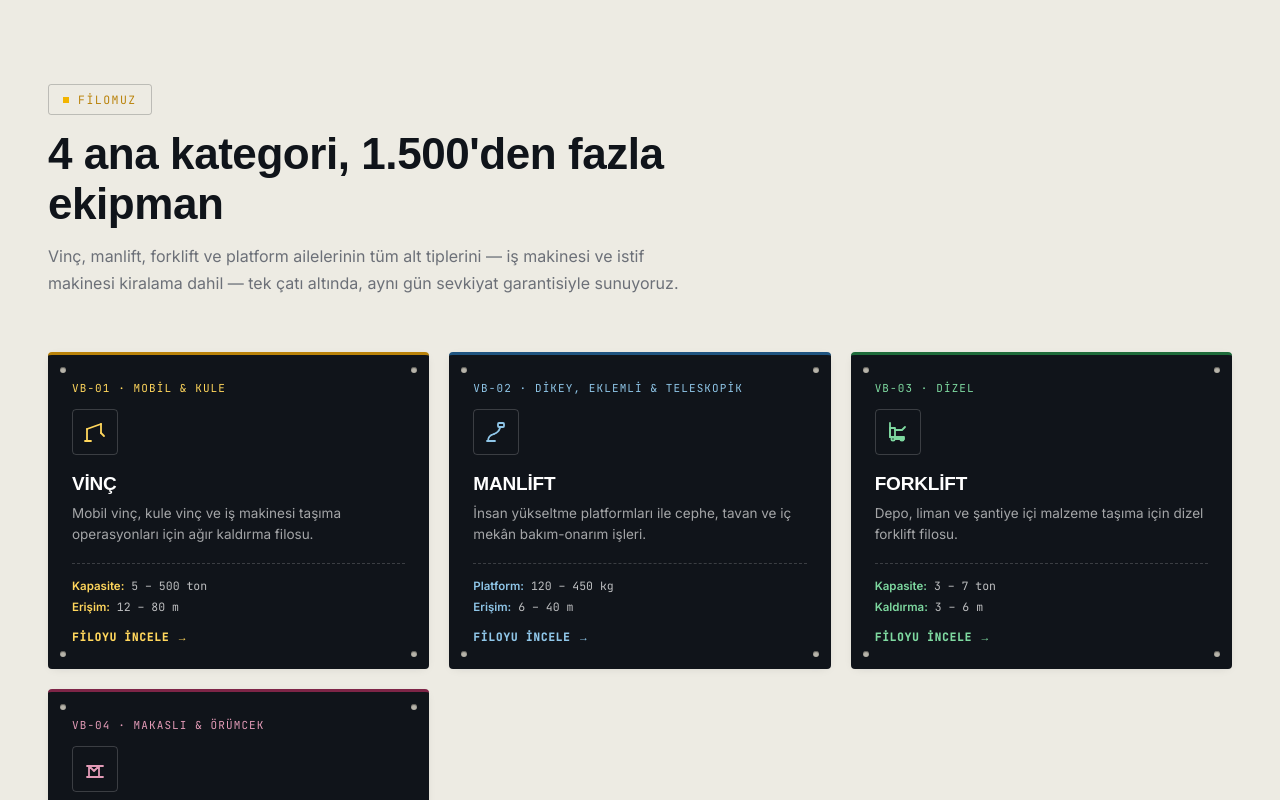
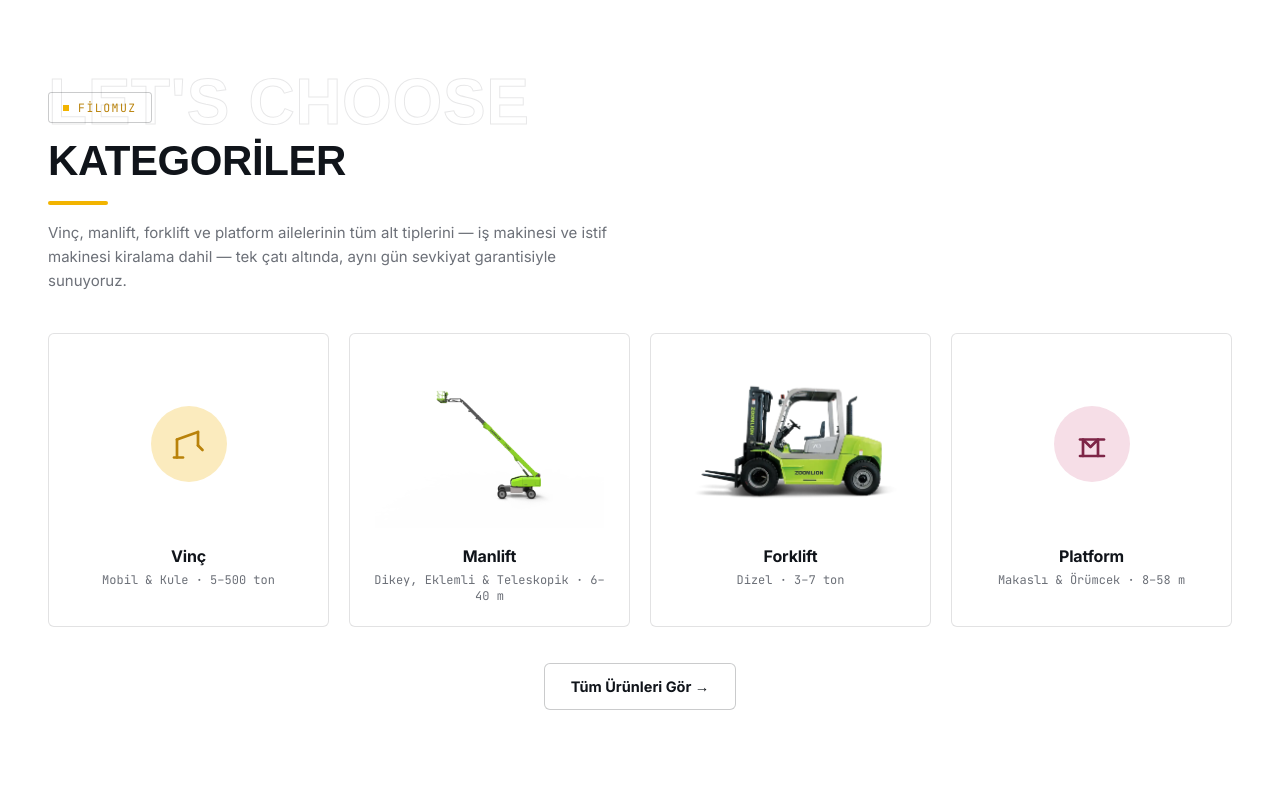
Before and after one commit to fatihemincakiroglu/vincburada, a Next.js app: page / in a window 1280 px wide. Shown: the part 1260-2060 px from the top of the page. Built offline with nearby package versions, Linux system fonts and the light colour scheme; a web font is replaced by a local one.

Commit message:
Beyaz premium tema ve yeni kategori vitrin tasarimi

```diff
--- a/app/page.tsx
+++ b/app/page.tsx
@@ -92,22 +92,22 @@ export default function Home() {
       {/* ============ EQUIPMENT NAMEPLATES ============ */}
       <section id="filo" style={{ paddingTop: "88px" }}>
         <div className="wrap">
-          <div className="section-head">
+          <div className="ghost-head">
+            <span className="ghost-text">LET&apos;S CHOOSE</span>
             <span className="eyebrow">Filomuz</span>
-            <h2>4 ana kategori, 1.500&apos;den fazla ekipman</h2>
-            <p>
+            <h2>Kategoriler</h2>
+            <div className="underline"></div>
+            <p style={{ marginTop: "16px", maxWidth: "560px" }}>
               Vinç, manlift, forklift ve platform ailelerinin tüm alt tiplerini — iş
               makinesi ve istif makinesi kiralama dahil — tek çatı altında, aynı gün
               sevkiyat garantisiyle sunuyoruz.
             </p>
           </div>
 
-          <div className="hx-plate-grid">
-            <a className="hx-plate cat-vinc" href="/vinc">
-              <span className="rivet-b1"></span>
-              <span className="rivet-b2"></span>
-              <span className="code">VB-01 · MOBİL &amp; KULE</span>
-              <span className="ic">
+          <div className="cat-showcase-grid">
+            <a className="cat-showcase-card cat-vinc" href="/vinc">
+              <div className="cat-showcase-media">
+                <span className="cat-showcase-icon">
                   <svg viewBox="0 0 24 24" fill="none" stroke="currentColor" strokeWidth="1.8">
                     <path d="M4 21V9" strokeLinecap="round" />
                     <path d="M4 9l14-5" strokeLinecap="round" strokeLinejoin="round" />
@@ -116,77 +116,45 @@ export default function Home() {
                     <path d="M2 21h6" strokeLinecap="round" />
                   </svg>
                 </span>
+              </div>
               <h3>Vinç</h3>
-              <p>Mobil vinç, kule vinç ve iş makinesi taşıma operasyonları için ağır kaldırma filosu.</p>
-              <div className="specs">
-                <div><b>Kapasite:</b> 5 – 500 ton</div>
-                <div><b>Erişim:</b> 12 – 80 m</div>
-              </div>
-              <span className="more">Filoyu İncele →</span>
+              <span className="sub">Mobil &amp; Kule · 5–500 ton</span>
             </a>
 
-            <a className="hx-plate cat-manlift" href="/manlift">
-              <span className="rivet-b1"></span>
-              <span className="rivet-b2"></span>
-              <span className="code">VB-02 · DİKEY, EKLEMLİ &amp; TELESKOPİK</span>
-              <span className="ic">
-                <svg viewBox="0 0 24 24" fill="none" stroke="currentColor" strokeWidth="1.8">
-                  <path d="M4 21c0-4 2-6 6-7" strokeLinecap="round" />
-                  <path d="M10 14c3-1 5-3 6-6" strokeLinecap="round" />
-                  <rect x="14" y="3" width="6" height="4" rx="1" />
-                  <path d="M3 21h8" strokeLinecap="round" />
-                </svg>
-              </span>
+            <a className="cat-showcase-card cat-manlift" href="/manlift">
+              <div className="cat-showcase-media">
+                <img src="/products/zoomlion-zt38je.webp" alt="Manlift" />
+              </div>
               <h3>Manlift</h3>
-              <p>İnsan yükseltme platformları ile cephe, tavan ve iç mekân bakım-onarım işleri.</p>
-              <div className="specs">
-                <div><b>Platform:</b> 120 – 450 kg</div>
-                <div><b>Erişim:</b> 6 – 40 m</div>
-              </div>
-              <span className="more">Filoyu İncele →</span>
+              <span className="sub">Dikey, Eklemli &amp; Teleskopik · 6–40 m</span>
             </a>
 
-            <a className="hx-plate cat-forklift" href="/forklift">
-              <span className="rivet-b1"></span>
-              <span className="rivet-b2"></span>
-              <span className="code">VB-03 · DİZEL</span>
-              <span className="ic">
-                <svg viewBox="0 0 24 24" fill="none" stroke="currentColor" strokeWidth="1.8">
-                  <path d="M4 3v14" strokeLinecap="round" />
-                  <path d="M4 8h5v9H4z" strokeLinejoin="round" />
-                  <path d="M9 10h7l3-3" strokeLinecap="round" strokeLinejoin="round" />
-                  <circle cx="7" cy="19" r="1.6" />
-                  <circle cx="16" cy="19" r="1.6" />
-                  <path d="M9 17h9v2H9z" strokeLinejoin="round" />
-                </svg>
-              </span>
+            <a className="cat-showcase-card cat-forklift" href="/forklift">
+              <div className="cat-showcase-media">
+                <img src="/products/zoomlion-fd70.webp" alt="Forklift" />
+              </div>
               <h3>Forklift</h3>
-              <p>Depo, liman ve şantiye içi malzeme taşıma için dizel forklift filosu.</p>
-              <div className="specs">
-                <div><b>Kapasite:</b> 3 – 7 ton</div>
-                <div><b>Kaldırma:</b> 3 – 6 m</div>
-              </div>
-              <span className="more">Filoyu İncele →</span>
+              <span className="sub">Dizel · 3–7 ton</span>
             </a>
 
-            <a className="hx-plate cat-platform" href="/platform">
-              <span className="rivet-b1"></span>
-              <span className="rivet-b2"></span>
-              <span className="code">VB-04 · MAKASLI &amp; ÖRÜMCEK</span>
-              <span className="ic">
+            <a className="cat-showcase-card cat-platform" href="/platform">
+              <div className="cat-showcase-media">
+                <span className="cat-showcase-icon">
                   <svg viewBox="0 0 24 24" fill="none" stroke="currentColor" strokeWidth="1.8">
                     <path d="M4 20h16" strokeLinecap="round" />
                     <path d="M6 20V9l5 5 5-5v11" strokeLinecap="round" strokeLinejoin="round" />
                     <path d="M4 9h16" strokeLinecap="round" />
                   </svg>
                 </span>
+              </div>
               <h3>Platform</h3>
-              <p>Cam cephe, kubbe ve dar erişimli sahalar için makaslı ve örümcek platform çözümleri.</p>
-              <div className="specs">
-                <div><b>Kapasite:</b> 200 – 500 kg</div>
-                <div><b>Erişim:</b> 8 – 58 m</div>
+              <span className="sub">Makaslı &amp; Örümcek · 8–58 m</span>
+            </a>
           </div>
-              <span className="more">Filoyu İncele →</span>
+
+          <div style={{ textAlign: "center", marginTop: "36px" }}>
+            <a className="btn btn-glass" href="/urunler">
+              Tüm Ürünleri Gör →
             </a>
           </div>
         </div>
--- a/app/vincburada.css
+++ b/app/vincburada.css
@@ -1,6 +1,6 @@
 :root{
-  --bg:#EDEBE3;
-  --bg-2:#E2DFD4;
+  --bg:#FFFFFF;
+  --bg-2:#F7F6F2;
   --bg-3:#FFFFFF;
   --ink:#10141A;
   --ink-soft:rgba(16,20,26,0.66);
@@ -102,26 +102,26 @@ header{position:sticky;top:0;z-index:60;padding-top:16px;}
 .nav-inner{
   display:flex;align-items:center;justify-content:space-between;
   height:64px;padding:0 10px 0 22px;
-  background:rgba(16,20,26,0.92);
-  border:1px solid rgba(255,255,255,0.08);
+  background:rgba(255,255,255,0.94);
+  border:1px solid var(--line);
   border-radius:8px;
   backdrop-filter:blur(14px);
-  box-shadow:var(--shadow-sm);
+  box-shadow:0 8px 24px -12px rgba(16,20,26,.18);
 }
 .logo{
-  font-family:var(--display);font-weight:800;font-size:19px;color:#fff;
+  font-family:var(--display);font-weight:800;font-size:19px;color:var(--ink);
   display:flex;align-items:center;gap:9px;text-transform:uppercase;letter-spacing:.01em;
 }
 .logo .mark{
   width:9px;height:9px;border-radius:1px;background:var(--gold);
-  box-shadow:0 0 0 4px rgba(242,180,0,.18);
+  box-shadow:0 0 0 4px var(--gold-pale);
 }
-.navlinks{display:flex;gap:28px;font-size:14px;font-weight:500;color:rgba(255,255,255,.7);}
+.navlinks{display:flex;gap:28px;font-size:14px;font-weight:500;color:var(--ink-soft);}
 .navlinks a{transition:color .15s ease;}
-.navlinks a:hover{color:var(--gold-soft);}
-.navlinks a.active{color:var(--gold-soft);}
+.navlinks a:hover{color:var(--gold-deep);}
+.navlinks a.active{color:var(--gold-deep);}
 .nav-cta{display:flex;align-items:center;gap:14px;}
-.nav-phone{font-family:var(--mono);font-size:13.5px;color:rgba(255,255,255,.7);}
+.nav-phone{font-family:var(--mono);font-size:13.5px;color:var(--ink-soft);}
 @media (max-width:980px){.navlinks{display:none;} .nav-phone{display:none;}}
 
 /* ===== HERO ===== */
@@ -139,8 +139,8 @@ header{position:sticky;top:0;z-index:60;padding-top:16px;}
 .hero-bg::after{
   content:"";position:absolute;inset:0;
   background:
-    linear-gradient(180deg, rgba(250,248,244,0) 0%, rgba(28,26,23,.08) 45%, rgba(28,26,23,.82) 96%),
-    linear-gradient(90deg, rgba(28,26,23,.45) 0%, rgba(28,26,23,0) 60%);
+    linear-gradient(180deg, rgba(255,255,255,0) 0%, rgba(16,20,26,.08) 45%, rgba(16,20,26,.82) 96%),
+    linear-gradient(90deg, rgba(16,20,26,.45) 0%, rgba(16,20,26,0) 60%);
 }
 .hero-content{position:relative;z-index:2;width:100%;padding:120px 0 100px;}
 .hero h1{font-size:clamp(40px,7vw,84px);line-height:0.96;color:#fff;max-width:880px;}
@@ -159,8 +159,8 @@ header{position:sticky;top:0;z-index:60;padding-top:16px;}
 /* light hero variant for category pages with brighter imagery */
 .hero.hero-light .hero-bg::after{
   background:
-    linear-gradient(180deg, rgba(28,26,23,.15) 0%, rgba(28,26,23,.25) 45%, rgba(28,26,23,.88) 96%),
-    linear-gradient(90deg, rgba(28,26,23,.5) 0%, rgba(28,26,23,0) 60%);
+    linear-gradient(180deg, rgba(16,20,26,.15) 0%, rgba(16,20,26,.25) 45%, rgba(16,20,26,.88) 96%),
+    linear-gradient(90deg, rgba(16,20,26,.5) 0%, rgba(16,20,26,0) 60%);
 }
 
 /* ===== SECTION GENERIC ===== */
@@ -182,7 +182,7 @@ section{padding:120px 0;}
   display:flex;align-items:center;gap:8px;
 }
 .bento-item .tag::before{content:"";width:6px;height:6px;border-radius:50%;background:var(--gold-soft);flex:0 0 6px;}
-.bento-item::after{content:"";position:absolute;inset:0;z-index:1;background:linear-gradient(180deg, transparent 50%, rgba(28,26,23,.78) 100%);}
+.bento-item::after{content:"";position:absolute;inset:0;z-index:1;background:linear-gradient(180deg, transparent 50%, rgba(16,20,26,.78) 100%);}
 .bento-item.tall{grid-row:span 2;}
 .bento-item.wide{grid-column:span 2;}
 .bento-item.wide.tall{grid-row:span 2;}
@@ -202,7 +202,7 @@ section{padding:120px 0;}
 .cat-card:hover{transform:translateY(-5px);box-shadow:var(--shadow-md);}
 .cat-card img{width:100%;height:100%;object-fit:cover;transition:transform .5s ease;}
 .cat-card:hover img{transform:scale(1.07);}
-.cat-card::after{content:"";position:absolute;inset:0;background:linear-gradient(190deg, rgba(28,26,23,0) 35%, rgba(28,26,23,.9) 100%);}
+.cat-card::after{content:"";position:absolute;inset:0;background:linear-gradient(190deg, rgba(16,20,26,0) 35%, rgba(16,20,26,.9) 100%);}
 .cat-card .cat-label{
   position:absolute;left:20px;bottom:20px;right:20px;z-index:2;color:#fff;
 }
@@ -281,7 +281,7 @@ table.specs-table td.tag-cell a{color:inherit;}
 .cta-band-inner{position:relative;z-index:2;padding:64px 48px;}
 .cta-band-bg{position:absolute;inset:0;z-index:0;}
 .cta-band-bg img{width:100%;height:100%;object-fit:cover;filter:brightness(.85) saturate(1.05);}
-.cta-band-bg::after{content:"";position:absolute;inset:0;background:linear-gradient(120deg, rgba(28,26,23,.82), rgba(28,26,23,.4));}
+.cta-band-bg::after{content:"";position:absolute;inset:0;background:linear-gradient(120deg, rgba(16,20,26,.82), rgba(16,20,26,.4));}
 .cta-row{display:flex;align-items:center;justify-content:space-between;gap:30px;flex-wrap:wrap;}
 .cta-row h2{font-size:clamp(26px,3.4vw,38px);max-width:520px;color:#fff;}
 
@@ -636,3 +636,41 @@ footer{padding:80px 0 32px;border-top:1px solid var(--line);background:var(--bg-
 .testi-who b{display:block;font-size:13px;color:var(--ink);font-family:var(--body);}
 .testi-who span{font-size:11.5px;color:var(--steel);}
 @media (max-width:880px){.testi-grid{grid-template-columns:1fr;}}
+
+/* =========================================================
+   "LET'S CHOOSE CATEGORIES" — white premium showcase grid
+   ========================================================= */
+.ghost-head{position:relative;padding-top:8px;}
+.ghost-head .ghost-text{
+  position:absolute;top:-14px;left:0;
+  font-family:var(--display);font-weight:800;text-transform:uppercase;
+  font-size:clamp(34px,6vw,64px);line-height:1;letter-spacing:.01em;
+  color:transparent;-webkit-text-stroke:1px rgba(16,20,26,.10);
+  white-space:nowrap;z-index:0;pointer-events:none;user-select:none;
+}
+.ghost-head .eyebrow{position:relative;z-index:1;margin-bottom:14px;}
+.ghost-head h2{position:relative;z-index:1;font-size:clamp(28px,3.6vw,42px);text-transform:uppercase;}
+.ghost-head .underline{position:relative;z-index:1;width:60px;height:4px;background:var(--gold);margin-top:16px;border-radius:2px;}
+.ghost-head p{position:relative;z-index:1;color:var(--steel);font-size:15px;line-height:1.6;font-family:var(--body);}
+@media (max-width:640px){.ghost-head .ghost-text{display:none;}}
+
+.cat-showcase-grid{display:grid;grid-template-columns:repeat(4,1fr);gap:20px;margin-top:40px;}
+.cat-showcase-card{
+  display:flex;flex-direction:column;align-items:center;text-align:center;
+  border:1px solid var(--line);border-radius:6px;background:#fff;
+  padding:26px 18px 22px;
+  transition:transform .2s cubic-bezier(.2,.7,.2,1), box-shadow .2s ease, border-color .2s ease;
+}
+.cat-showcase-card:hover{transform:translateY(-5px);box-shadow:var(--shadow-md);border-color:var(--cat-soft, var(--gold));}
+.cat-showcase-media{height:168px;width:100%;display:flex;align-items:center;justify-content:center;margin-bottom:18px;}
+.cat-showcase-media img{max-width:100%;max-height:100%;object-fit:contain;}
+.cat-showcase-icon{
+  width:76px;height:76px;border-radius:50%;flex-shrink:0;
+  background:var(--cat-pale, var(--gold-pale));
+  display:flex;align-items:center;justify-content:center;
+}
+.cat-showcase-icon svg{width:36px;height:36px;stroke:var(--cat-color, var(--gold-deep));}
+.cat-showcase-card h3{font-size:16px;font-weight:700;color:var(--ink);font-family:var(--body);margin:0 0 6px;}
+.cat-showcase-card .sub{font-size:12px;color:var(--steel);font-family:var(--mono);}
+@media (max-width:980px){.cat-showcase-grid{grid-template-columns:repeat(2,1fr);}}
+@media (max-width:560px){.cat-showcase-grid{grid-template-columns:1fr;}}
```
Also changed, not shown: app/manlift/page.tsx (+10 -10 lines), app/platform/page.tsx (+16 -16 lines), app/vinc/page.tsx (+17 -17 lines). Lines whose indentation alone changed are shown as unchanged.
